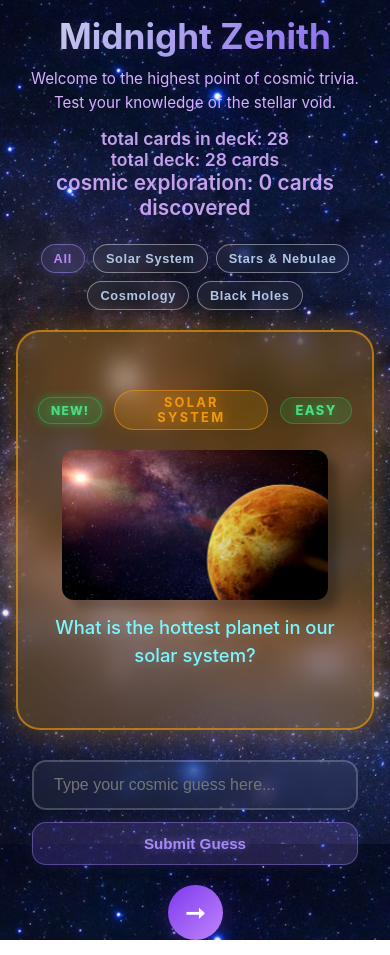
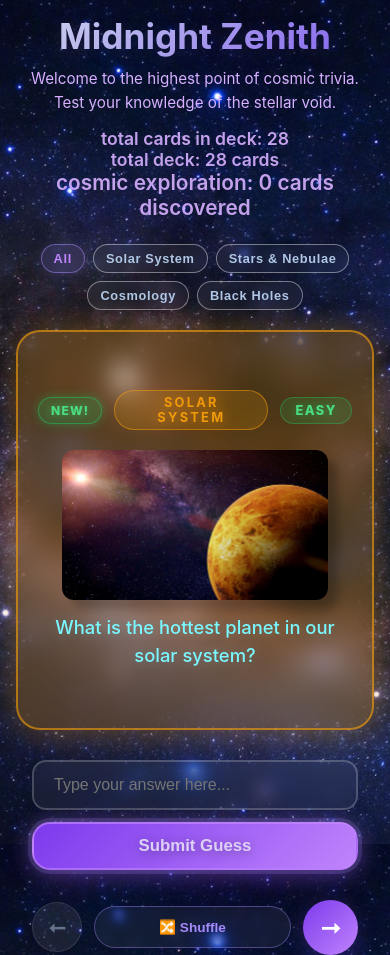
Before and after one commit to zxahamza20/Midnight-Zenith, a React (Vite) app: page / in a window 390 px wide. Built offline with nearby package versions, Linux system fonts and the light colour scheme.

Commit message:
Added previous and shuffle button, now prev and next will sequentially go through cards and shuffle will randomize thme

```diff
--- a/src/App.css
+++ b/src/App.css
@@ -80,12 +80,43 @@ body {
   transition: all 0.3s ease;
 }
 
+
+
+.prev-button {
+
+  background: linear-gradient(135deg, #7C3AED 0%, #C084FC 100%);
+  color: #FFFFFF;
+  border: none;
+  display: flex;
+  align-items: center;
+  justify-content: center;
+  padding: 16px 36px;
+  font-size: 1.8rem;
+  font-weight: 600;
+  border-radius: 50px;
+  cursor: pointer;
+  line-height: 1;
+  box-shadow: 0 4px 20px rgba(124, 58, 237, 0.3);
+  transition: all 0.3s ease;
+}
+
 .next-button:hover {
   transform: translateY(-2px);
   box-shadow: 0 6px 24px rgba(192, 132, 252, 0.5);
 }
 
+.prev-button:hover {
+  transform: translateY(-2px);
+  box-shadow: 0 6px 24px rgba(192, 132, 252, 0.5);
+}
+
 .next-button:active {
+  transform: translateY(3px) scale(0.96);
+  box-shadow: 0 2px 10px rgba(124, 58, 237, 0.4);
+  background: linear-gradient(135deg, #C084FC 0%, #7C3AED 100%);
+}
+
+.prev-button:active {
   transform: translateY(3px) scale(0.96);
   box-shadow: 0 2px 10px rgba(124, 58, 237, 0.4);
   background: linear-gradient(135deg, #C084FC 0%, #7C3AED 100%);
@@ -204,24 +235,149 @@ body {
 }
 
 .submit-guess-btn {
-  background: linear-gradient(135deg, rgba(130, 94, 238, 0.2) 0%, rgba(167, 139, 250, 0.2) 100%);
-  color: #A78BFA;
-  border: 1px solid rgba(167, 139, 250, 0.4);
-  padding: 0 24px;
-  border-radius: 14px;
-  font-size: 0.95rem;
-  font-weight: 600;
+  background: linear-gradient(135deg, #7C3AED 0%, #C084FC 100%);
+  color: #ddd0f7;
+  border: 2px solid rgba(192, 132, 252, 0.65);
+  padding: 12px 28px;
+  border-radius: 18px;
+  font-size: 1.05rem;
+  font-weight: 800;
   cursor: pointer;
-  box-shadow: 0 0 15px rgba(167, 139, 250, 0.1);
-  text-shadow: 0 0 8px rgba(167, 139, 250, 0.5);
+  box-shadow:
+    0 0 0 4px rgba(167, 139, 250, 0.18),
+    0 10px 30px rgba(124, 58, 237, 0.28),
+    0 0 22px rgba(192, 132, 252, 0.35);
+  text-shadow: 0 2px 12px rgba(0, 0, 0, 0.35);
   transition: all 0.2s ease;
 }
 
 .submit-guess-btn:hover {
-  background: linear-gradient(135deg, rgba(130, 94, 238, 0.35) 0%, rgba(167, 139, 250, 0.35) 100%);
-  border-color: rgba(174, 150, 245, 0.7);
-  box-shadow: 0 0 20px rgba(167, 139, 250, 0.3);
-  color: rgba(205, 191, 248, 0.7);
+  transform: translateY(-2px);
+    color: #c0a3fb;
+  box-shadow:
+    0 0 0 4px rgba(167, 139, 250, 0.22),
+    0 14px 40px rgba(124, 58, 237, 0.34),
+    0 0 28px rgba(192, 132, 252, 0.5);
+  border-color: rgba(223, 200, 255, 0.95);
+  filter: saturate(1.05);
+}
+
+.submit-guess-btn:active {
+  transform: translateY(2px) scale(0.98);
+  box-shadow:
+    0 0 0 4px rgba(167, 139, 250, 0.18),
+    0 8px 24px rgba(124, 58, 237, 0.25),
+    0 0 18px rgba(192, 132, 252, 0.35);
+}
+
+.submit-guess-btn:disabled {
+  background: rgba(255, 255, 255, 0.06);
+  color: rgba(148, 163, 184, 0.85);
+  border-color: rgba(255, 255, 255, 0.14);
+  box-shadow: none;
+  cursor: not-allowed;
+  transform: none;
+}
+
+
+.navigation-controls {
+  display: flex;
+  align-items: center;
+  justify-content: center;
+  gap: 20px;
+  margin-top: 10px;
+  width: 100%;
+  max-width: 460px;
+}
+
+.nav-button {
+  background: linear-gradient(135deg, #7C3AED 0%, #C084FC 100%);
+  color: #FFFFFF;
+  border: none;
+  display: flex;
+  align-items: center;
+  justify-content: center;
+  width: 60px;
+  height: 60px;
+  font-size: 1.6rem;
+  font-weight: 600;
+  border-radius: 50%;
+  cursor: pointer;
+  box-shadow: 0 4px 20px rgba(124, 58, 237, 0.3);
+  transition: all 0.3s ease;
+}
+
+.nav-button:hover:not(:disabled) {
+  transform: translateY(-2px);
+  box-shadow: 0 6px 24px rgba(192, 132, 252, 0.5);
+}
+
+.nav-button:active:not(:disabled) {
+  transform: translateY(2px) scale(0.96);
+  background: linear-gradient(135deg, #C084FC 0%, #7C3AED 100%);
+}
+
+.nav-button:disabled {
+  background: rgba(255, 255, 255, 0.08);
+  color: #64748B;
+  border: 1px solid rgba(255, 255, 255, 0.1);
+  cursor: not-allowed;
+  box-shadow: none;
+  transform: none;
+}
+
+.shuffle-button {
+  flex: 1;
+  background: rgba(255, 255, 255, 0.05);
+  color: #A78BFA;
+  border: 1px solid rgba(167, 139, 250, 0.4);
+  padding: 16px 24px;
+  border-radius: 30px;
+  font-size: 1rem;
+  font-weight: 600;
+  cursor: pointer;
+  transition: all 0.3s ease;
+  backdrop-filter: blur(4px);
+  text-align: center;
+}
+
+.shuffle-button:hover {
+  background: rgba(167, 139, 250, 0.15);
+  box-shadow: 0 0 15px rgba(167, 139, 250, 0.25);
+}
+
+.shuffle-button.shuffled-active {
+  background: rgba(34, 211, 238, 0.15);
+  color: #22D3EE;
+  border-color: rgba(34, 211, 238, 0.6);
+  box-shadow: 0 0 15px rgba(34, 211, 238, 0.3);
+}
+
+@media (max-width: 500px) {
+  .navigation-controls {
+    padding: 0 16px;
+    box-sizing: border-box;
+    gap: 12px;
+  }
+
+  .nav-button {
+    width: 50px;
+    height: 50px;
+    font-size: 1.3rem;
+  }
+
+  .prev-button,
+  .next-button {
+    width: 50px;
+    height: 50px;
+    padding: 0;
+    border-radius: 50%;
+  }
+
+  .shuffle-button {
+    padding: 12px 16px;
+    font-size: 0.85rem;
+  }
 }
 
 @media (max-width: 500px) {
--- a/src/App.jsx
+++ b/src/App.jsx
@@ -1,4 +1,4 @@
-import React, { useState } from 'react';
+import React, { useState, useEffect } from 'react';
 import './App.css';
 import Card from './components/Card';
 import spaceCards from './components/spaceCards';
@@ -9,28 +9,74 @@ function App() {
   const [forceFlipReset, setForceFlipReset] = useState(0);
   const [discoveredCardIds, setDiscoveredCardIds] = useState(new Set());
   const [isTransitioningFilter, setIsTransitioningFilter] = useState(false);
+  const [isTransitioningCard, setIsTransitioningCard] = useState(false);
 
   const [userGuess, setUserGuess] = useState('');
   const [guessFeedback, setGuessFeedback] = useState(null);
+
+  // New states for shuffle management
+  const [isShuffled, setIsShuffled] = useState(false);
+  const [sequenceMap, setSequenceMap] = useState([]);
 
   const filteredCards = activeCategory === 'All'
     ? spaceCards
     : spaceCards.filter(card => card.category === activeCategory);
 
-  const currentCard = filteredCards[currentIndex];
+  // Generate sequence mapping whenever the deck layout filters or shuffles
+  useEffect(() => {
+    let indices = Array.from({ length: filteredCards.length }, (_, i) => i);
+    if (isShuffled) {
+      // Fisher-Yates Shuffle implementation
+      for (let i = indices.length - 1; i > 0; i--) {
+        const j = Math.floor(Math.random() * (i + 1));
+        [indices[i], indices[j]] = [indices[j], indices[i]];
+      }
+    }
+    setSequenceMap(indices);
+    setCurrentIndex(0); // Reset to the start of the new sequence order
+  }, [activeCategory, isShuffled, filteredCards.length]);
+
+  // Determine the actual card to show based on mapped sequence array
+  const activeMappedIndex = sequenceMap[currentIndex] ?? 0;
+  const currentCard = filteredCards[activeMappedIndex];
   const categoryList = ['All', ...new Set(spaceCards.map(card => card.category))];
 
   const handleNextCard = () => {
+    if (currentIndex >= filteredCards.length - 1) return;
+
+    setIsTransitioningCard(true);
     setUserGuess('');
     setGuessFeedback(null);
     setForceFlipReset(prev => prev + 1);
 
-    if (filteredCards.length > 0) {
-      setDiscoveredCardIds(prev => new Set([...prev, currentCard.id]));
+    setTimeout(() => {
+      if (currentCard) {
+        setDiscoveredCardIds(prev => new Set([...prev, currentCard.id]));
+      }
+      setCurrentIndex(prev => prev + 1);
+      setIsTransitioningCard(false);
+    }, 300);
+  };
 
-      const randomIndex = Math.floor(Math.random() * filteredCards.length);
-      setCurrentIndex(randomIndex);
-    }
+  const handlePrevCard = () => {
+    if (currentIndex <= 0) return;
+
+    setIsTransitioningCard(true);
+    setUserGuess('');
+    setGuessFeedback(null);
+    setForceFlipReset(prev => prev + 1);
+
+    setTimeout(() => {
+      if (currentCard) {
+        setDiscoveredCardIds(prev => new Set([...prev, currentCard.id]));
+      }
+      setCurrentIndex(prev => prev - 1);
+      setIsTransitioningCard(false);
+    }, 300);
+  };
+
+  const handleToggleShuffle = () => {
+    setIsShuffled(prev => !prev);
   };
 
   const handleCategoryChange = (category) => {
@@ -44,12 +90,10 @@ function App() {
     setUserGuess('');
     setGuessFeedback(null);
 
-    setCurrentIndex(0);
-    setActiveCategory(category);
-
     setTimeout(() => {
+      setActiveCategory(category);
       setIsTransitioningFilter(false);
-    }, 50);
+    }, 300);
   };
 
   const handleGuessSubmit = (e) => {
@@ -96,7 +140,7 @@ function App() {
       </div>
 
       <main className="card-area">
-        {filteredCards.length > 0 ? (
+        {filteredCards.length > 0 && currentCard ? (
           <>
             <Card
               id={currentCard.id}
@@ -108,6 +152,7 @@ function App() {
               difficulty={currentCard.difficulty}
               discoveredCardIds={discoveredCardIds}
               isTransitioningFilter={isTransitioningFilter}
+              isTransitioningCard={isTransitioningCard}
               guessFeedback={guessFeedback}
             />
 
@@ -115,7 +160,7 @@ function App() {
               <input
                 type="text"
                 className={`guess-input ${guessFeedback ? guessFeedback : ''}`}
-                placeholder="Type your cosmic guess here..."
+                placeholder="Type your answer here..."
                 value={userGuess}
                 onChange={(e) => setUserGuess(e.target.value)}
                 disabled={guessFeedback === 'correct'}
@@ -129,9 +174,33 @@ function App() {
           <div style={{ color: '#94A3B8', padding: '40px' }}>No cards available.</div>
         )}
 
-        <button className="next-button" onClick={handleNextCard}>
-          ⭢
-        </button>
+        <div className="navigation-controls">
+          <button
+            className="nav-button prev-button"
+            onClick={handlePrevCard}
+            disabled={currentIndex === 0}
+            title="Previous Card"
+          >
+            ⭠
+          </button>
+
+          <button
+            className={`shuffle-button ${isShuffled ? 'shuffled-active' : ''}`}
+            onClick={handleToggleShuffle}
+            title={isShuffled ? "Disable Shuffle" : "Shuffle Deck"}
+          >
+            🔀 {isShuffled ? "Shuffle" : "Shuffle"}
+          </button>
+
+          <button
+            className="nav-button next-button"
+            onClick={handleNextCard}
+            disabled={currentIndex >= filteredCards.length - 1}
+            title="Next Card"
+          >
+            ⭢
+          </button>
+        </div>
       </main>
     </div>
   );
--- a/src/components/Card.css
+++ b/src/components/Card.css
@@ -6,8 +6,10 @@
   cursor: pointer;
   box-sizing: border-box;
   background: transparent;
-  transition: transform 0.4s cubic-bezier(0.175, 0.885, 0.32, 1.275);
+  transition: transform 0.4s cubic-bezier(0.175, 0.885, 0.32, 1.275), opacity 0.2s ease-in-out;
 }
+
+
 
 .card:hover {
   transform: translateY(-6px) scale(1.02);
@@ -252,6 +254,12 @@
   transition: none !important;
 }
 
+.card.suppress-flip,
+.card.suppress-flip * {
+  transition: none !important;
+  transform: none !important;
+}
+
 .card.feedback-correct .card-front,
 .card.feedback-correct .card-back {
   border: 2px solid #22C55E !important;
--- a/src/components/Card.jsx
+++ b/src/components/Card.jsx
@@ -11,23 +11,26 @@ const Card = ({
   difficulty,
   discoveredCardIds,
   isTransitioningFilter,
+  isTransitioningCard,
   guessFeedback
 }) => {
   const [isFlipped, setIsFlipped] = useState(false);
 
   useEffect(() => {
     setIsFlipped(false);
-  }, [question, forceFlipReset]);
+  }, [id, forceFlipReset]);
 
   const handleCardClick = () => {
+    if (isTransitioningFilter || isTransitioningCard) return;
     setIsFlipped(!isFlipped);
   };
 
   const cardFeedbackClass = guessFeedback ? `feedback-${guessFeedback}` : '';
+  const showFlipped = isFlipped && !isTransitioningFilter && !isTransitioningCard;
 
   return (
     <div
-      className={`card ${isFlipped && !isTransitioningFilter ? 'is-flipped' : ''} ${isTransitioningFilter ? 'suppress-flip' : ''} ${cardFeedbackClass}`}
+      className={`card ${showFlipped ? 'is-flipped' : ''} ${(isTransitioningFilter || isTransitioningCard) ? 'suppress-flip' : ''} ${cardFeedbackClass}`}
       data-category={category}
       onClick={handleCardClick}
     >
```
